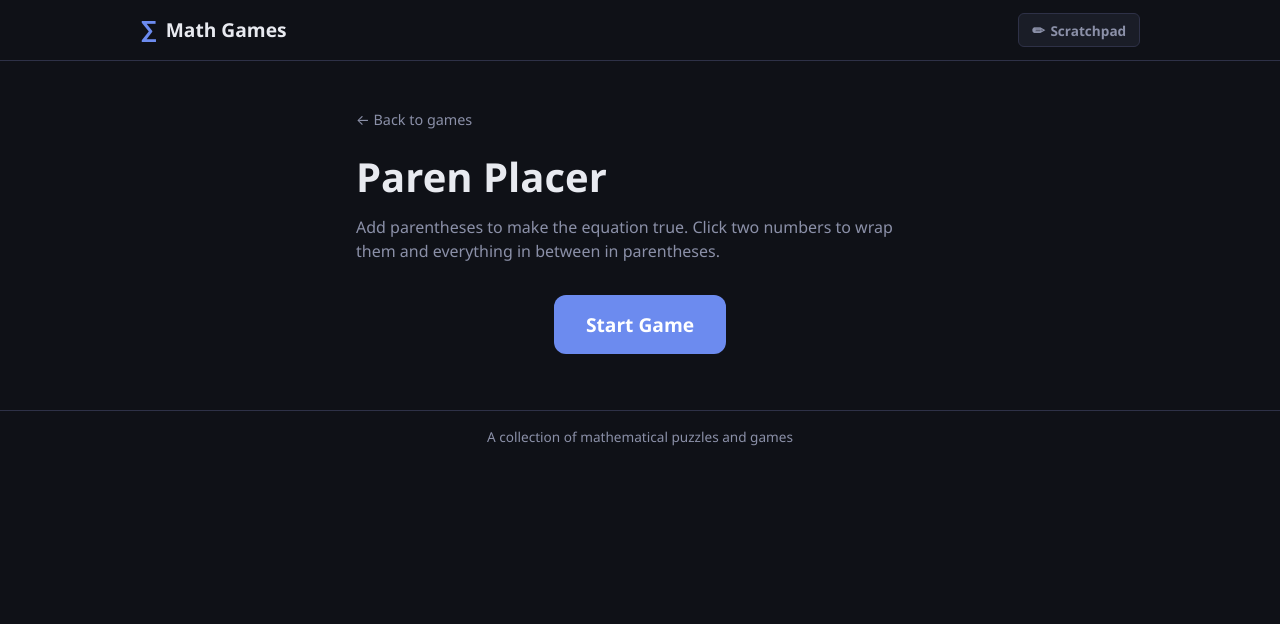
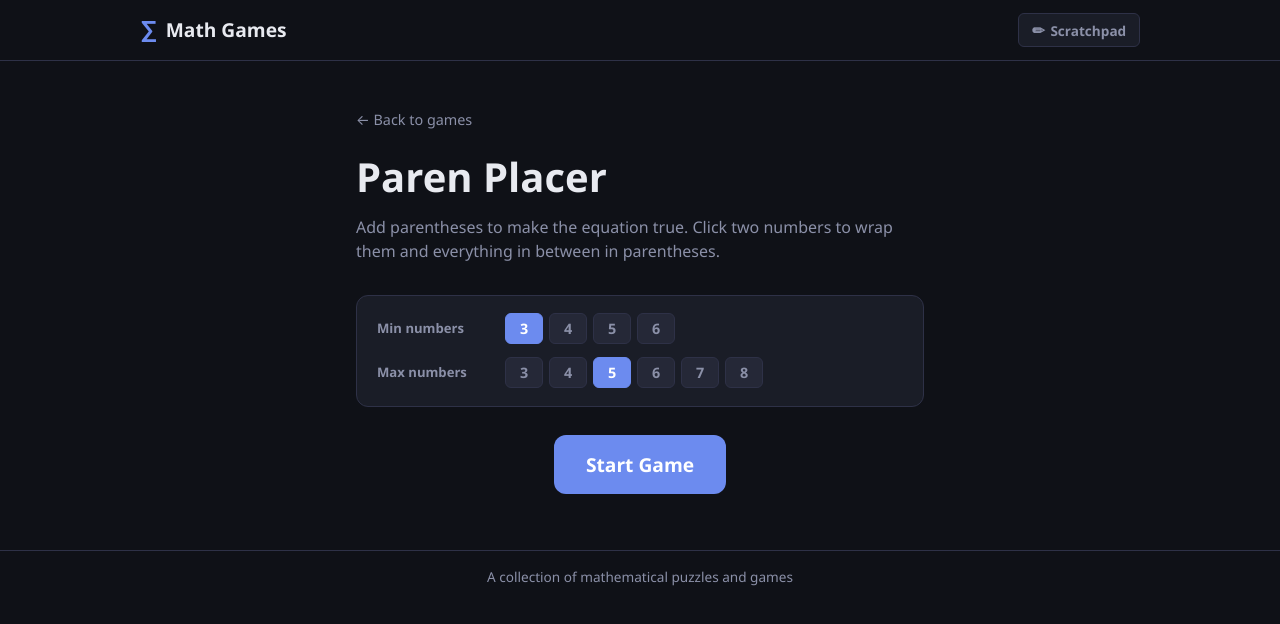
Before and after one commit to jpavelka/math-games, a SvelteKit app: page /games/paren-placer in a window 1280 px wide. Shown: the top 624 px of the page. Built offline with nearby package versions, Linux system fonts and the light colour scheme.

Commit message:
paren-placer improvements

```diff
--- a/src/lib/paren-placer.ts
+++ b/src/lib/paren-placer.ts
@@ -41,12 +41,17 @@ export function evaluateStandard(tokens: (number | Op)[]): number {
             const left = stack.pop() as number;
             const right = tokens[++i] as number;
             if (token === '*') stack.push(left * right);
-            else stack.push(left / right);
+            else {
+                if (right === 0) stack.push(NaN); // Avoid division by zero
+                else stack.push(left / right);
+            }
         } else {
             stack.push(token);
         }
     }
     // Then handle + and -
+    if (stack.some(t => typeof t === 'number' && isNaN(t))) return NaN;
+
     let result = stack[0] as number;
     for (let i = 1; i < stack.length; i += 2) {
         const op = stack[i] as Op;
@@ -57,14 +62,26 @@ export function evaluateStandard(tokens: (number | Op)[]): number {
     return result;
 }
 
-export function generatePuzzle(depth: number = 2): { tokens: (number | Op)[], target: number, solution: string } {
-    while (true) {
-        const tree = generateRandomTree(depth);
+export function generatePuzzle(minOperands: number = 3, maxOperands: number = 5): { tokens: (number | Op)[], target: number, solution: string } {
+    let attempts = 0;
+    while (attempts < 2000) {
+        attempts++;
+        // Vary the number of operands between min and max
+        const operandCount = Math.floor(Math.random() * (maxOperands - minOperands + 1)) + minOperands;
+        const tree = generateRandomTree(operandCount);
         const target = evaluate(tree);
         const tokens = flattenExpression(tree);
         const standardValue = evaluateStandard(tokens);
 
-        if (target !== standardValue && Number.isInteger(target) && target > 0 && target < 200) {
+        // Filter for interesting puzzles:
+        // 1. Standard precedence gives a different result
+        // 2. Result is a positive integer
+        // 3. Intermediate divisions (if any) are also integers (optional, but cleaner)
+        if (target !== standardValue &&
+            Number.isInteger(target) &&
+            target > 0 &&
+            target < 1000 &&
+            !isNaN(target)) {
             return {
                 tokens,
                 target,
@@ -72,25 +89,29 @@ export function generatePuzzle(depth: number = 2): { tokens: (number | Op)[], ta
             };
         }
     }
+    // Fallback if somehow no puzzle is found
+    return { tokens: [10, '+', 5, '*', 2], target: 30, solution: '(10 + 5) * 2' };
 }
 
-function generateRandomTree(depth: number): ExpressionNode {
-    if (depth <= 0) {
-        return { type: 'number', value: Math.floor(Math.random() * 9) + 2 };
+function generateRandomTree(operands: number): ExpressionNode {
+    if (operands <= 1) {
+        // Range 2-12 for slightly more variety
+        return { type: 'number', value: Math.floor(Math.random() * 11) + 2 };
     }
-    const ops: Op[] = ['+', '-', '*'];
+
+    const leftCount = Math.floor(Math.random() * (operands - 1)) + 1;
+    const rightCount = operands - leftCount;
+
+    // Include division more often now that we handle it
+    const ops: Op[] = ['+', '-', '*', '/'];
     const op = ops[Math.floor(Math.random() * ops.length)];
-    const left = generateRandomTree(depth - 1);
-    const right = generateRandomTree(depth - 1);
 
-    // Randomly decide if this node is parenthesized in our "correct" version
-    // But it only matters if it changes the result compared to standard precedence
     return {
         type: 'binary',
         op,
-        left,
-        right,
-        parenthesized: Math.random() < 0.6
+        left: generateRandomTree(leftCount),
+        right: generateRandomTree(rightCount),
+        parenthesized: Math.random() < 0.5
     };
 }
 
--- a/src/routes/games/paren-placer/+page.svelte
+++ b/src/routes/games/paren-placer/+page.svelte
@@ -5,8 +5,16 @@
 	type Phase = 'idle' | 'playing' | 'done';
 
 	let phase = $state<Phase>('idle');
-	let puzzle = $state(generatePuzzle());
+
+	// Settings
+	let minOperands = $state(3);
+	let maxOperands = $state(5);
+	const MIN_OPTIONS = [3, 4, 5, 6];
+	const MAX_OPTIONS = [3, 4, 5, 6, 7, 8];
+
+	let puzzle = $state(generatePuzzle(minOperands, maxOperands));
 	let userParens = $state<[number, number][]>([]); // indices of numbers that are wrapped
+	let history = $state<[number, number][][]>([]);
 	let score = $state(0);
 	let questionIndex = $state(0);
 	const TOTAL = 10;
@@ -21,8 +29,11 @@
 	}
 
 	function nextPuzzle() {
-		puzzle = generatePuzzle();
+		if (minOperands > maxOperands) minOperands = maxOperands;
+
+		puzzle = generatePuzzle(minOperands, maxOperands);
 		userParens = [];
+		history = []; // <-- Reset history on new puzzle
 		firstSelectedIndex = null;
 	}
 
@@ -33,6 +44,10 @@
 			const start = Math.min(firstSelectedIndex, index);
 			const end = Math.max(firstSelectedIndex, index);
 			if (start !== end) {
+				// SAVE STATE TO HISTORY BEFORE MUTATING
+				// We use [...userParens] to create a shallow copy of the array
+				history.push([...userParens]);
+
 				// Toggle this paren pair
 				const existingIndex = userParens.findIndex(p => p[0] === start && p[1] === end);
 				if (existingIndex !== -1) {
@@ -46,8 +61,26 @@
 	}
 
 	function clearParens() {
+		if (userParens.length > 0) {
+			// Save state so the user can undo an accidental clear!
+			history.push([...userParens]);
+		}
 		userParens = [];
 		firstSelectedIndex = null;
+	}
+
+	function undo() {
+		// If the user has selected one number but hasn't finished the pair,
+		// undo should just cancel that selection.
+		if (firstSelectedIndex !== null) {
+			firstSelectedIndex = null;
+			return;
+		}
+
+		// Otherwise, restore the previous state from history
+		if (history.length > 0) {
+			userParens = history.pop()!;
+		}
 	}
 
 	function getNumberIndex(tokenIndex: number): number {
@@ -87,14 +120,9 @@
 	});
 
 	function evaluateUserExpression(): number {
-		// This is tricky. We need to evaluate with the user's parentheses.
-		// A simple way is to build a string and use a real parser, or just implement one.
-		// Let's use a simple recursive approach.
-
 		const tokens = puzzle.tokens;
 		const numCount = tokens.filter(t => typeof t === 'number').length;
 
-		// Build an array of tokens including parentheses
 		let flat: (number | Op | '(' | ')')[] = [];
 		const openParens = new Array(numCount).fill(0);
 		const closeParens = new Array(numCount).fill(0);
@@ -124,7 +152,6 @@
 	}
 
 	function parseAndEval(tokens: (number | Op | '(' | ')')[]): number {
-		// Basic shunting-yard or recursive descent
 		let i = 0;
 		function parseExpr(): number {
 			let ops: (number | Op)[] = [];
@@ -161,6 +188,21 @@
 			// Wrong answer feedback?
 		}
 	}
+
+	function setMin(v: number) {
+		minOperands = v;
+		if (minOperands > maxOperands) maxOperands = minOperands;
+	}
+	function setMax(v: number) {
+		maxOperands = v;
+		if (maxOperands < minOperands) minOperands = maxOperands;
+	}
+
+	function restartToSetup() {
+		if (confirm("Are you sure you want to restart? Your current progress will be lost.")) {
+			phase = 'idle';
+		}
+	}
 </script>
 
 <svelte:head>
@@ -173,6 +215,26 @@
 
 	{#if phase === 'idle'}
 		<p class="desc">Add parentheses to make the equation true. Click two numbers to wrap them and everything in between in parentheses.</p>
+
+		<div class="settings">
+			<div class="setting-row">
+				<span class="setting-label">Min numbers</span>
+				<div class="toggle-group">
+					{#each MIN_OPTIONS as v}
+						<button class="tog-btn" class:active={minOperands === v} onclick={() => setMin(v)}>{v}</button>
+					{/each}
+				</div>
+			</div>
+			<div class="setting-row">
+				<span class="setting-label">Max numbers</span>
+				<div class="toggle-group">
+					{#each MAX_OPTIONS as v}
+						<button class="tog-btn" class:active={maxOperands === v} onclick={() => setMax(v)}>{v}</button>
+					{/each}
+				</div>
+			</div>
+		</div>
+
 		<div class="center">
 			<button class="btn large" onclick={startGame}>Start Game</button>
 		</div>
@@ -205,6 +267,14 @@
 			</div>
 
 			<div class="actions">
+				<button class="btn secondary" style="margin-right: auto;" onclick={restartToSetup}>Restart</button>
+				<button
+					class="btn secondary"
+					onclick={undo}
+					disabled={history.length === 0 && firstSelectedIndex === null}
+				>
+					Undo
+				</button>
 				<button class="btn secondary" onclick={clearParens}>Clear</button>
 				<button class="btn" disabled={currentUserValue !== puzzle.target} onclick={submit}>Submit</button>
 			</div>
@@ -214,8 +284,10 @@
 		<div class="result-card">
 			<h2>Game Over!</h2>
 			<p class="final-score">You scored {score} / {TOTAL}</p>
-			<button class="btn large" onclick={startGame}>Play Again</button>
-			<a href="{base}/" class="btn large secondary">Exit</a>
+			<div class="result-actions">
+				<button class="btn large" onclick={startGame}>Play Again</button>
+				<button class="btn large btn-secondary" onclick={() => (phase = 'idle')}>Settings</button>
+			</div>
 		</div>
 	{/if}
 </div>
@@ -365,4 +437,72 @@
 		font-size: 2rem;
 		margin: 2rem 0;
 	}
+
+	/* Settings */
+	.settings {
+		background: var(--color-surface);
+		border: 1px solid var(--color-border);
+		border-radius: var(--radius);
+		padding: 1.1rem 1.25rem;
+		display: flex;
+		flex-direction: column;
+		gap: 0.85rem;
+		margin-bottom: 1.75rem;
+	}
+
+	.setting-row {
+		display: flex;
+		align-items: center;
+		gap: 1rem;
+		flex-wrap: wrap;
+	}
+
+	.setting-label {
+		font-size: 0.82rem;
+		color: var(--color-text-muted);
+		font-weight: 600;
+		min-width: 7rem;
+	}
+
+	.toggle-group {
+		display: flex;
+		gap: 0.35rem;
+		flex-wrap: wrap;
+	}
+
+	.tog-btn {
+		padding: 0.3rem 0.75rem;
+		background: var(--color-surface-2);
+		border: 1px solid var(--color-border);
+		border-radius: var(--radius-sm);
+		color: var(--color-text-muted);
+		font-size: 0.9rem;
+		font-weight: 700;
+		min-width: 2.4rem;
+		text-align: center;
+		transition: background 0.15s, border-color 0.15s, color 0.15s;
+	}
+
+	.tog-btn:hover:not(.active) {
+		border-color: var(--color-accent);
+		color: var(--color-text);
+	}
+
+	.tog-btn.active {
+		background: var(--color-accent);
+		border-color: var(--color-accent);
+		color: #fff;
+	}
+
+	.result-actions {
+		display: flex;
+		gap: 0.75rem;
+		justify-content: center;
+	}
+
+	.btn-secondary {
+		background: var(--color-surface-2);
+		color: var(--color-text);
+		border: 1px solid var(--color-border);
+	}
 </style>
--- a/src/routes/games/trail-pack/+page.svelte
+++ b/src/routes/games/trail-pack/+page.svelte
@@ -367,7 +367,7 @@
 	<p class="desc">
 		You're heading into the backcountry with a weight-limited pack.
 		Every item has a fixed weight and a randomly assigned value.
-		Choose the combination that maximises your total value without
+		Choose the combination that maximizes your total value without
 		exceeding the limit — then see how close you were to optimal.
 	</p>
 
```
